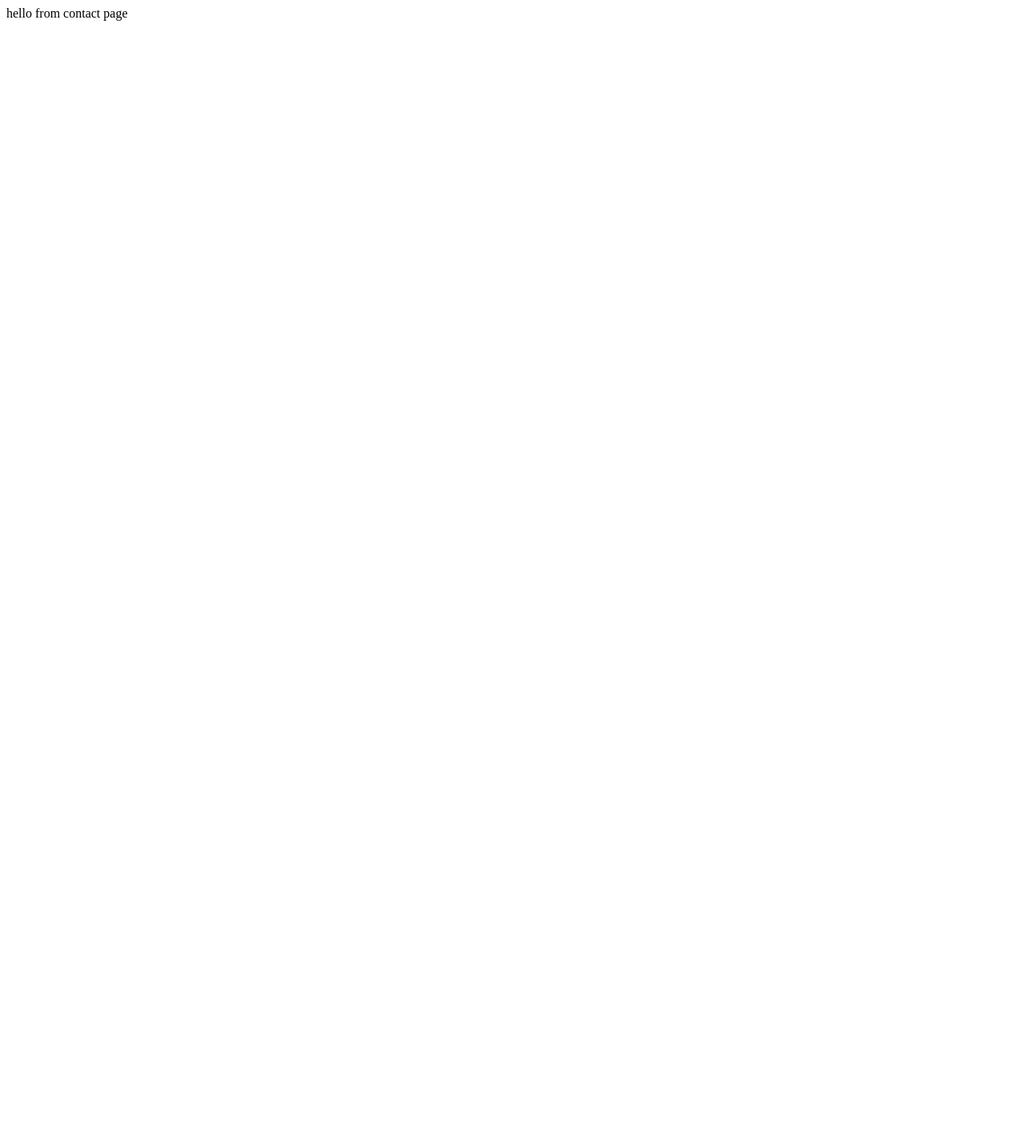
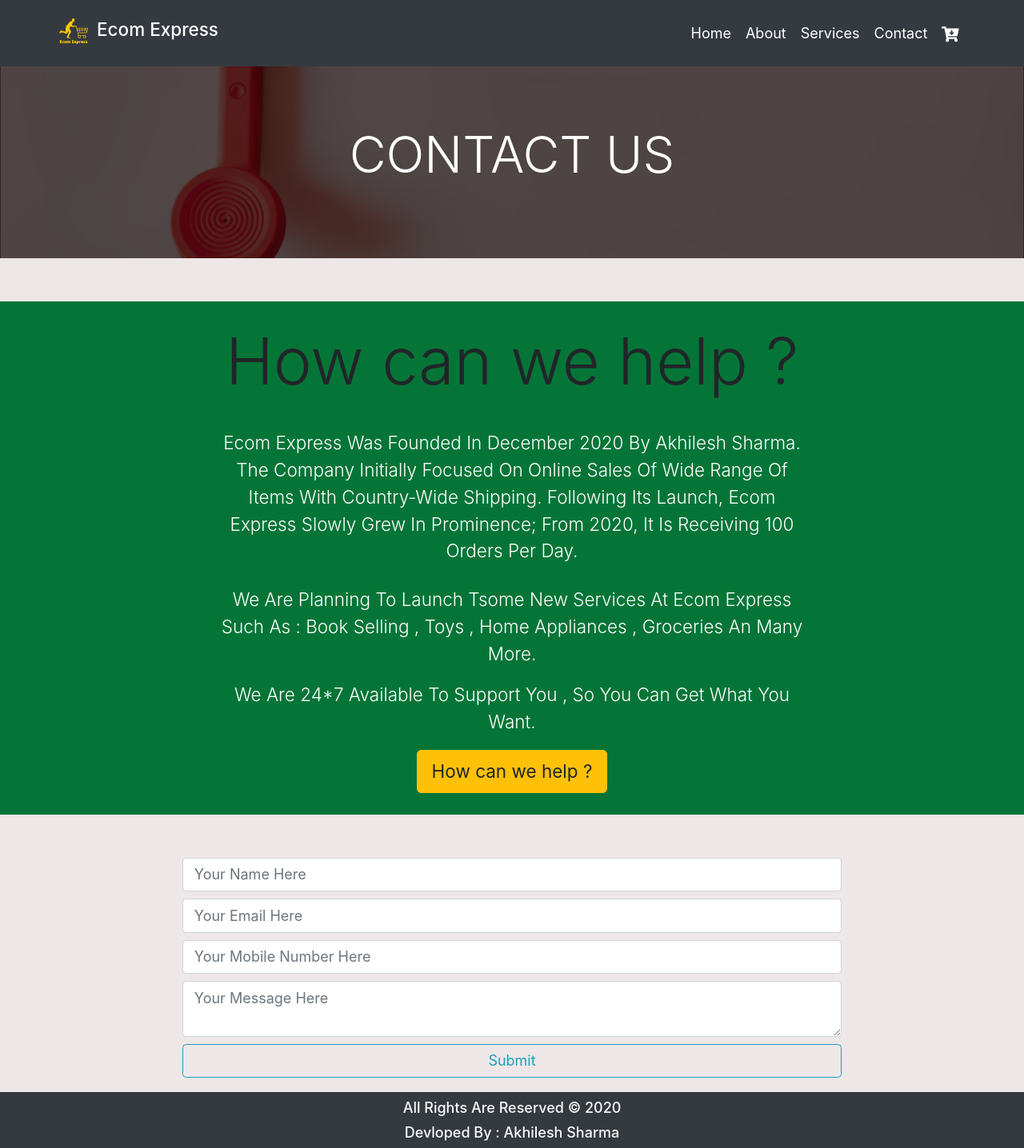
Before and after one commit to akhilesh-sharma-601/ecom, a Gatsby site in the folder ecom_project/: page /contact in a window 1280 px wide. Shown: the whole page at 80% size. Before the commit the page ends 800 px from the top, so only its background shows below. Built offline with nearby package versions, Linux system fonts and the light colour scheme; Gatsby itself is replaced by a stand-in of ours.

Commit message:
contact page added

```diff
--- /dev/null
+++ b/ecom_project/src/components/resuable/ContactForm.js
@@ -0,0 +1,43 @@
+import React from "react"
+
+export default function ContactForm() {
+  return (
+    <section classNameName="py-3">
+      <div className="col-10 col-sm-8 mx-auto">
+        <form action="https://formspree.io/f/{akhileshsharma601@yahoo.com}" method="POST">
+          <div className="form-group">
+            <input
+              type="text"
+              name="Name"
+              id="name"
+              placeholder="Your Name Here"
+              className="form-control mb-2"
+            />
+            <input
+              type="email"
+              name="Email"
+              id="email"
+              placeholder="Your Email Here"
+              className="form-control mb-2"
+            />
+            <input
+              type="Mobile"
+              name="Mobile"
+              id="mobile"
+              placeholder="Your Mobile Number Here"
+              className="form-control mb-2"
+            />
+             <textarea
+              type="description"
+              name="description"
+              id="description"
+              placeholder="Your Message Here"
+              className="form-control mb-2"
+            />
+            <button type="submit" className="btn btn-outline-info btn-block">Submit</button>
+          </div>
+        </form>
+      </div>
+    </section>
+  )
+}
--- a/ecom_project/src/pages/contact.js
+++ b/ecom_project/src/pages/contact.js
@@ -1,9 +1,38 @@
-import React from 'react'
+import React from "react"
+import { graphql } from "gatsby"
+import HeroSection from "../components/resuable/HeroSection"
+import Infoblock from '../components/resuable/Infoblock'
+//import DualInfo from '../components/resuable/DualInfo'
+import Layout from "../components/layout"
+import SEO from "../components/seo"
+import ContactForm from '../components/resuable/ContactForm'
 
-export default function contact() {
-    return (
-        <div>
-            hello from contact page
-        </div>
-    )
-}
+const ContactPage = ({ data }) => (
+  <Layout>
+    <SEO title="Home" />
+    <HeroSection
+      img={data.img.childImageSharp.fluid}
+      title="Contact us"
+      subtitle=""
+      heroclass="about-background"
+    />
+
+    <Infoblock heading="How can we help ?"/>
+   <ContactForm/>
+
+  </Layout>
+)
+
+export const query = graphql`
+  {
+    img: file(relativePath: { eq: "contact.png" }) {
+      childImageSharp {
+        fluid {
+          ...GatsbyImageSharpFluid_tracedSVG
+        }
+      }
+    }
+  }
+`
+
+export default ContactPage
```
